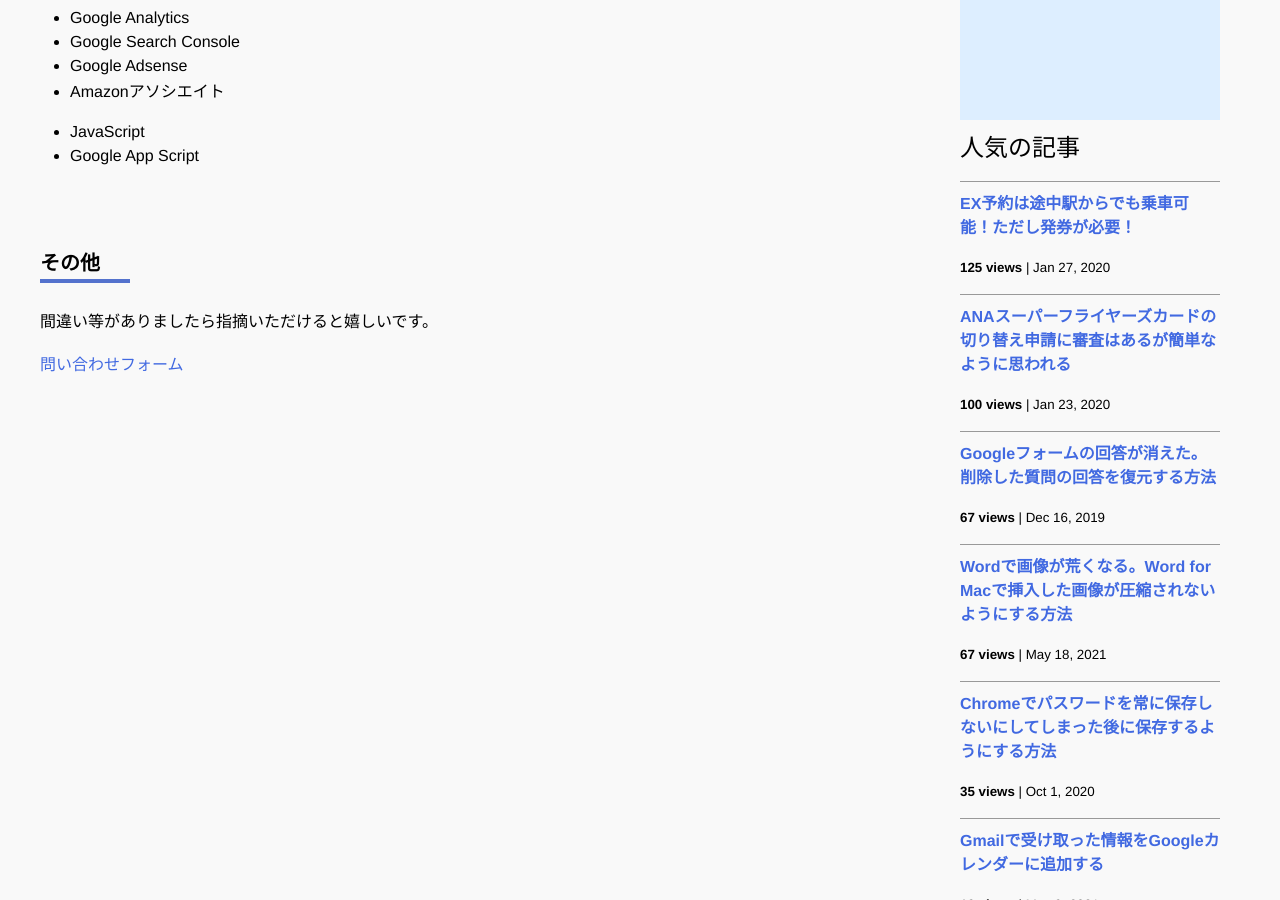
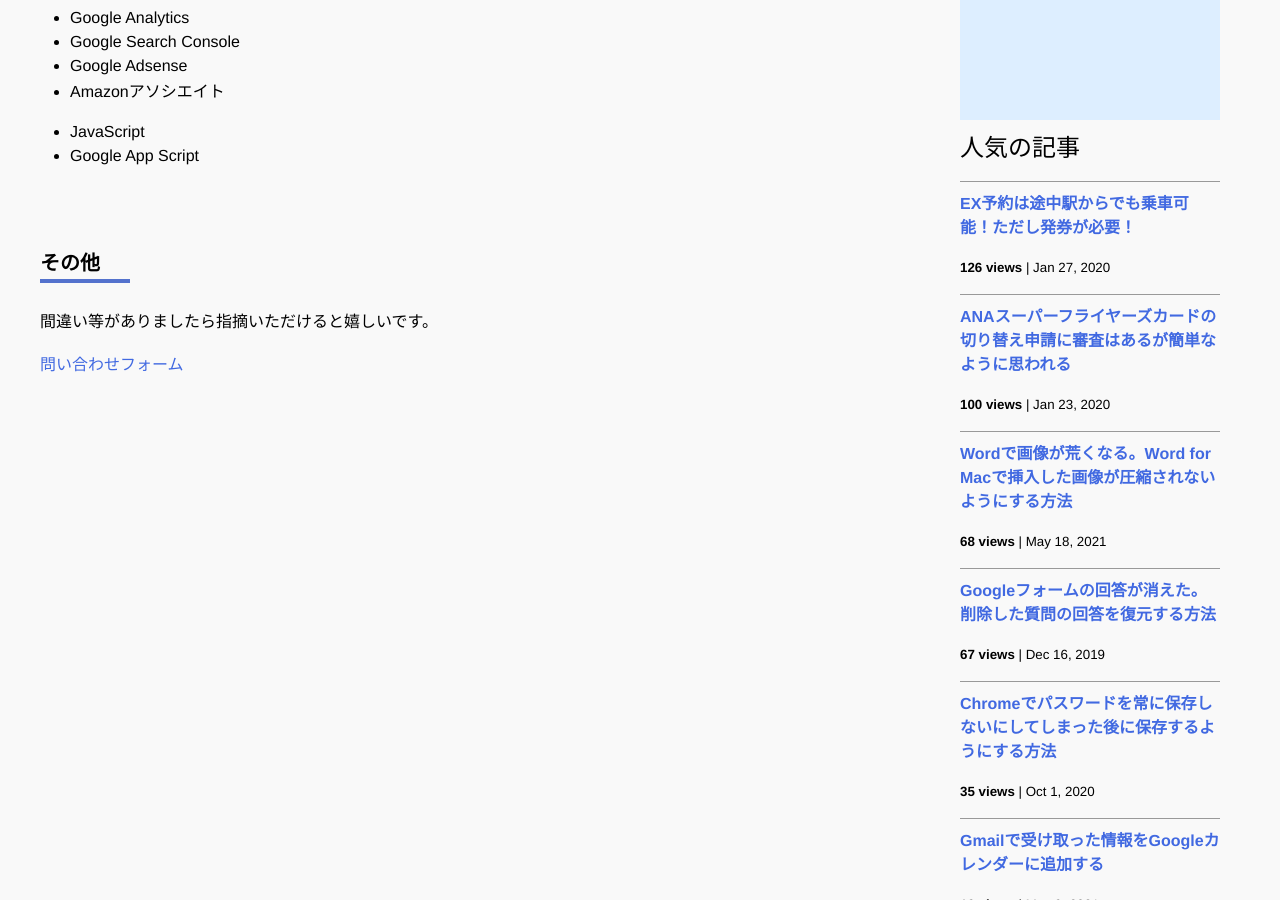
Before and after one commit to iwanaminami/shoyaiwaname, a Jekyll site: the page built from about.markdown, in a window 1280 px wide and 900 px high, scrolled down 693 px. Built offline with Jekyll 4.4.1, drawn with Linux system fonts in a browser that asks for light colours; nearby versions of some CDN libraries; comment, search, counter and statistics services are not loaded.

Commit message:
chore(ga): update _data/popularposts.yml 20251224-2352

```diff
--- a/_data/popularposts.yml
+++ b/_data/popularposts.yml
@@ -1,12 +1,12 @@
 side:
-  - view: 125
+  - view: 126
     url: "/2020/01/27/ex-rideontheway.html"
   - view: 100
     url: "/2020/01/23/sfc-judge.html"
+  - view: 68
+    url: "/2021/05/18/image-compression-word.html"
   - view: 67
     url: "/2019/12/16/restore-googleform.html"
-  - view: 67
-    url: "/2021/05/18/image-compression-word.html"
   - view: 35
     url: "/2020/10/01/googlepassword.html"
   - view: 19
```
